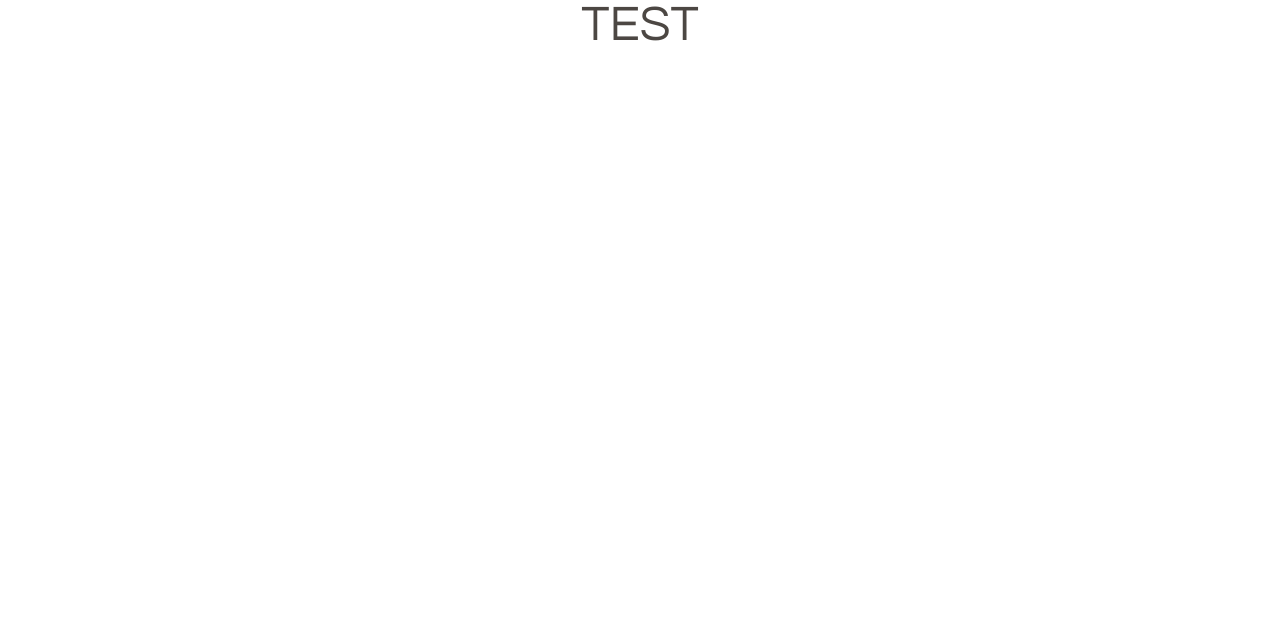
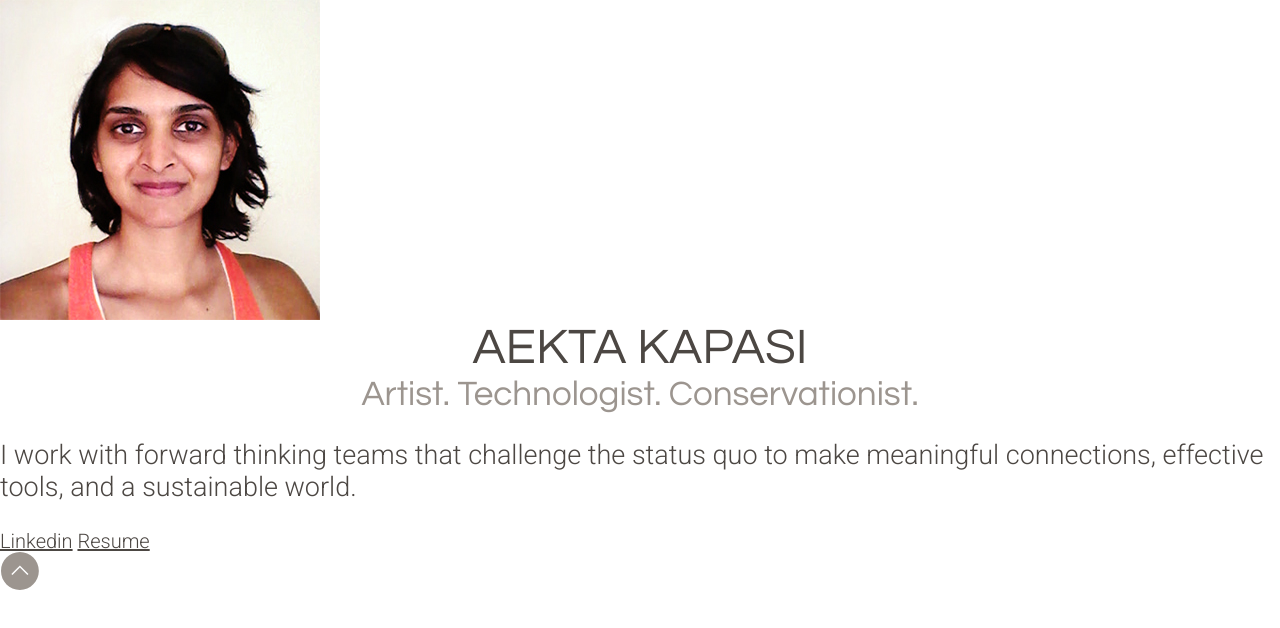
Before and after one commit to aektakapasi/aektakapasi.github.io, a plain HTML site: page index.html in a window 1280 px wide. Drawn offline with Linux system fonts and the light colour scheme.

Commit message:
Added Profile Section
Added profile section which still needs an href for the resume download.

```diff
--- a/index.html
+++ b/index.html
@@ -16,7 +16,15 @@
 	<body id="home">
 		<div id="container">
 			<div id="content">
-        <h1>Test</h1>
+            			<nav id="profile">
+					<img id="avatar" src="images/aekta.jpg" alt="">
+					<h1>Aekta Kapasi</h1>
+					<h2>Artist. Technologist. Conservationist.</h2>
+                    			<p>I work with forward thinking teams that challenge the status quo to make meaningful connections, effective tools, and a sustainable world.</p>
+					<a class="button" href="www.linkedin.com/in/aektakapasi" target="_blank">Linkedin</a>
+					<a class="button" href="" target="_blank">Resume</a>
+				</nav>
+                		<a href="#profile" id="jumptop"><img src="images/carot-circle-up.svg" alt="Top"></a>
 			</div>
 			<footer>
 				<!--<small>&copy; 2016 Aekta Kapasi</small>-->
```
